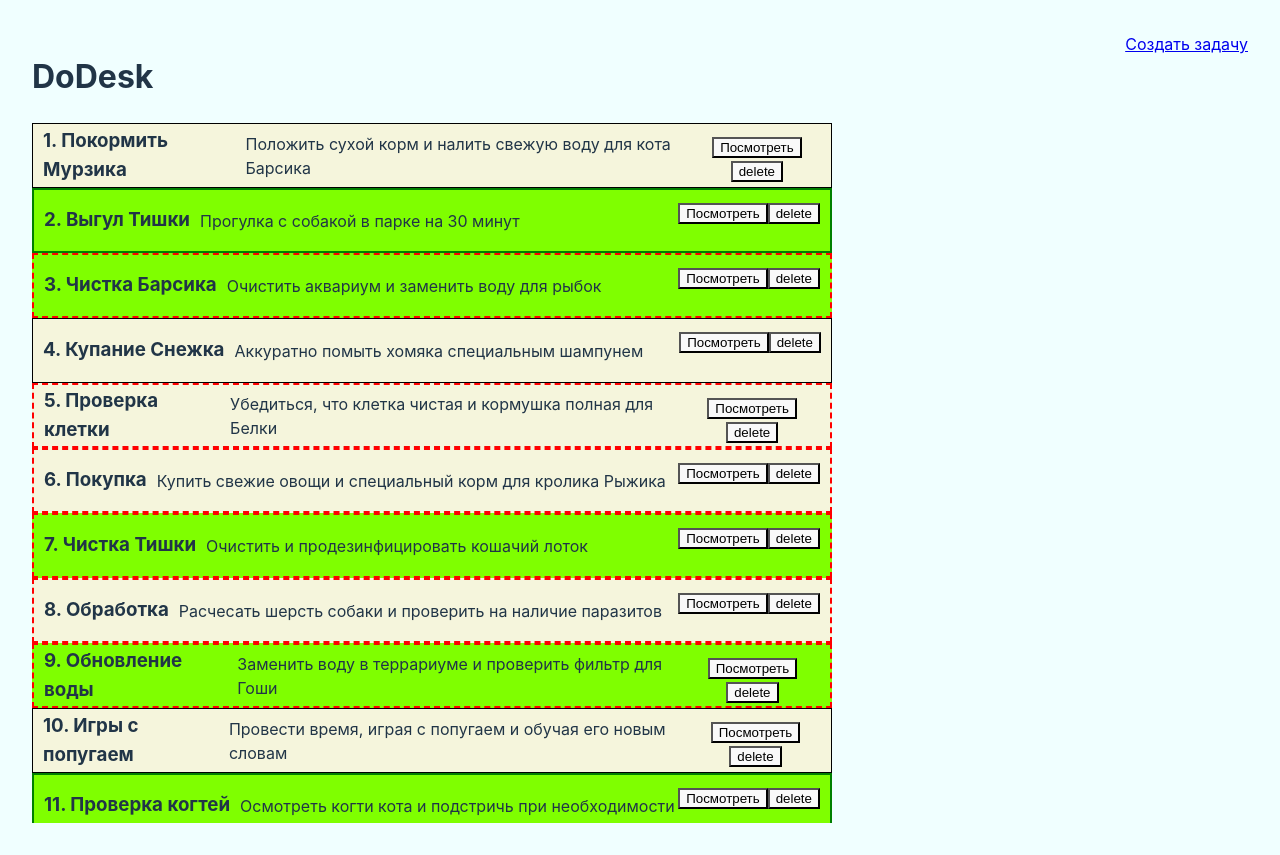
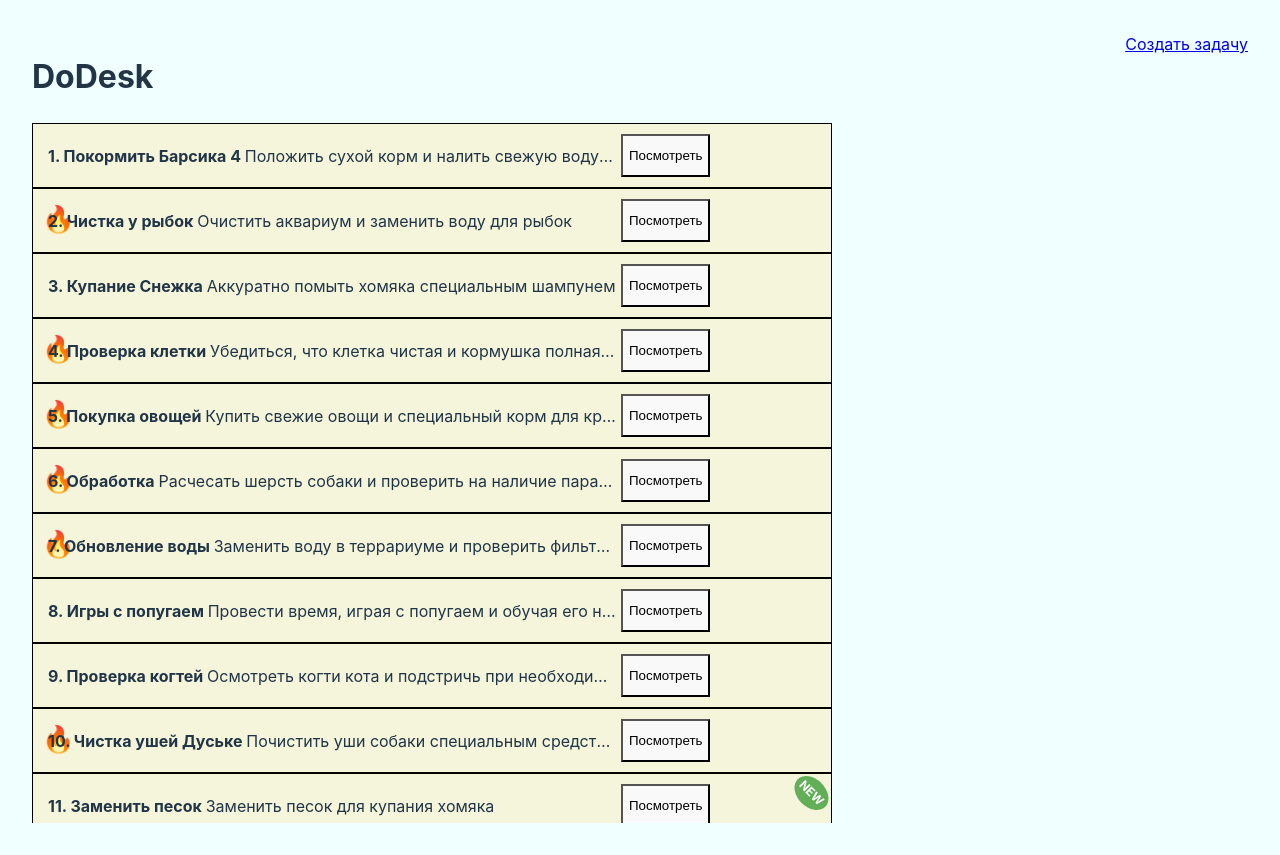
Before and after one commit to gudrum1983/DoDesk, a React (Vite) app: page / in a window 1280 px wide. Built offline with nearby package versions, Linux system fonts and the light colour scheme; data requests are answered from the project's data file.

Commit message:
feat: add show and update task
Добавлена функциональность просмотра и изменения задачи

```diff
--- a/src/app/App.tsx
+++ b/src/app/App.tsx
@@ -1,13 +1,15 @@
 import Home from "../pages/home/Home.tsx";
 import {Route, Routes} from "react-router-dom";
-import Task from "../routes/task.tsx";
+import CreateTask from "../pages/createTask/createTask.tsx";
+import EditTask from "../pages/editTask/editTask.tsx";
 
 function App() {
   return (
     <div>
       <Routes>
         <Route path="/" element=<Home/>/>
-        <Route path="/create" element=<Task/>/>
+        <Route path="/create" element=<CreateTask/>/>
+        <Route path="/:id" element=<EditTask/>/>
       </Routes>
     </div>
   )
--- a/src/entities/Task.ts
+++ b/src/entities/Task.ts
@@ -3,9 +3,13 @@ export interface Task {
     title: string;
     description: string;
     highPriority: boolean;
-    new: boolean;
+    newStatus: boolean;
 }
 
 export type CreateTask = Omit<Task, 'id' >;
 
+export type UpdateTask = Partial<CreateTask>;
+
+
+
 export type TasksResponse = Task[];
--- a/src/entities/db.json
+++ b/src/entities/db.json
@@ -1,214 +1,200 @@
 {
   "tasks": [
     {
-      "id": "38c2a72a-420b-4e8f-b38d-4016840106f0",
-      "title": "Покормить Мурзика",
+      "title": "Покормить Барсика 4",
       "description": "Положить сухой корм и налить свежую воду для кота Барсика",
+      "newStatus": false,
       "highPriority": false,
-      "new": false
+      "id": "38c2a72a-420b-4e8f-b38d-4016840106f0"
     },
     {
-      "id": "c20e7b43-75b3-4cfb-8660-22f3502b6135",
-      "title": "Выгул Тишки",
-      "description": "Прогулка с собакой в парке на 30 минут",
-      "highPriority": false,
-      "new": true
-    },
-    {
-      "id": "7e271645-ed92-4948-a588-760aeac56d0a",
-      "title": "Чистка Барсика",
+      "title": "Чистка у рыбок",
       "description": "Очистить аквариум и заменить воду для рыбок",
+      "newStatus": false,
       "highPriority": true,
-      "new": true
+      "id": "7e271645-ed92-4948-a588-760aeac56d0a"
     },
     {
       "id": "327e08af-2805-40b4-b0ce-e0fa7e60bdc4",
       "title": "Купание Снежка",
       "description": "Аккуратно помыть хомяка специальным шампунем",
       "highPriority": false,
-      "new": false
+      "newStatus": false
     },
     {
       "id": "85e63fb4-a4ed-4427-b93c-4682bc24b760",
       "title": "Проверка клетки",
       "description": "Убедиться, что клетка чистая и кормушка полная для Белки",
       "highPriority": true,
-      "new": false
+      "newStatus": false
     },
     {
-      "id": "3deb6102-d5dc-4983-8a69-1c542eca6673",
-      "title": "Покупка",
+      "title": "Покупка  овощей",
       "description": "Купить свежие овощи и специальный корм для кролика Рыжика",
+      "newStatus": false,
       "highPriority": true,
-      "new": false
-    },
-    {
-      "id": "a95d7e58-1460-4e31-b8a5-a7e12a9b5a5f",
-      "title": "Чистка Тишки",
-      "description": "Очистить и продезинфицировать кошачий лоток",
-      "highPriority": true,
-      "new": true
+      "id": "3deb6102-d5dc-4983-8a69-1c542eca6673"
     },
     {
       "id": "eb28826c-7438-4288-ac37-2aad984fec06",
       "title": "Обработка",
       "description": "Расчесать шерсть собаки и проверить на наличие паразитов",
       "highPriority": true,
-      "new": false
+      "newStatus": false
     },
     {
-      "id": "00b4a044-c6bb-4e0e-aa72-7fe7a8f68f47",
       "title": "Обновление воды",
       "description": "Заменить воду в террариуме и проверить фильтр для Гоши",
+      "newStatus": false,
       "highPriority": true,
-      "new": true
+      "id": "00b4a044-c6bb-4e0e-aa72-7fe7a8f68f47"
     },
     {
       "id": "c39db4c0-12a5-46ee-b1b2-23cb2c0ad2fc",
       "title": "Игры с попугаем",
       "description": "Провести время, играя с попугаем и обучая его новым словам",
       "highPriority": false,
-      "new": false
+      "newStatus": false
     },
     {
-      "id": "c06552c9-23e7-4389-87ce-45721477d66d",
+      "highPriority": false,
+      "description": "Осмотреть когти кота и подстричь при необходимости",
       "title": "Проверка когтей",
-      "description": "Осмотреть когти кота и подстричь при необходимости",
-      "highPriority": false,
-      "new": true
+      "newStatus": false,
+      "id": "c06552c9-23e7-4389-87ce-45721477d66d"
     },
     {
-      "id": "7101cdc7-515e-4ff4-8ef0-705ba527dc64",
-      "title": "Чистка ушей",
+      "title": "Чистка ушей Дуське",
       "description": "Почистить уши собаки специальным средством",
+      "newStatus": false,
       "highPriority": true,
-      "new": false
+      "id": "7101cdc7-515e-4ff4-8ef0-705ba527dc64"
     },
     {
       "id": "b0c9436a-d6e3-47aa-88ad-178bcea78483",
       "title": "Заменить песок",
       "description": "Заменить песок для купания хомяка",
       "highPriority": false,
-      "new": true
+      "newStatus": true
     },
     {
       "id": "ec8cf24c-3abe-4f20-8b18-29f58ec656ac",
       "title": "Смена подстилки",
       "description": "Заменить подстилку в клетке кролика",
       "highPriority": true,
-      "new": true
+      "newStatus": true
     },
     {
       "id": "d8bc8ec6-58ee-41f3-a0bd-2474df6f23d8",
       "title": "Подготовка корма",
       "description": "Приготовить свежие фрукты и зерновую смесь для попугая",
       "highPriority": false,
-      "new": false
+      "newStatus": false
     },
     {
-      "id": "6f63c5c5-5094-4be3-9a03-79c02488e0d5",
       "title": "Проверка клетки Белки",
       "description": "Убедиться, что клетка чистая и кормушка полная",
-      "highPriority": false,
-      "new": true
+      "newStatus": false,
+      "highPriority": true,
+      "id": "6f63c5c5-5094-4be3-9a03-79c02488e0d5"
     },
     {
       "id": "5b967968-8d67-4623-8a94-f00e7a0455af",
       "title": "Выгул Рекса",
       "description": "Прогулка с собакой в парке на 30 минут",
       "highPriority": false,
-      "new": false
+      "newStatus": false
     },
     {
       "id": "44504934-3c70-4dc7-a18b-40a885b3f27f",
       "title": "Чистка Рыжика",
       "description": "Очистить аквариум и заменить воду для рыбок",
       "highPriority": false,
-      "new": false
+      "newStatus": false
     },
     {
       "id": "faf0f6f7-9e1c-4294-a0b9-5022e6258a28",
       "title": "Купание Барсика",
       "description": "Аккуратно помыть хомяка специальным шампунем",
       "highPriority": false,
-      "new": false
+      "newStatus": false
     },
     {
       "id": "a25610a4-fd25-4c8f-8929-0e333dac9d94",
       "title": "Проверка клетки Гоши",
       "description": "Убедиться, что клетка чистая и кормушка полная",
       "highPriority": true,
-      "new": true
+      "newStatus": true
     },
     {
-      "id": "3be3dc49-3f21-46bd-9477-9a963794990d",
+      "highPriority": true,
+      "description": "Очистить и продезинфицировать террариум для Снежка",
       "title": "Чистка террариума",
-      "description": "Очистить и продезинфицировать террариум для Снежка",
-      "highPriority": true,
-      "new": true
+      "newStatus": false,
+      "id": "3be3dc49-3f21-46bd-9477-9a963794990d"
     },
     {
       "id": "e5d5b41d-1aea-4b72-893c-c659ce18989c",
       "title": "Игры с Кешей",
       "description": "Провести время, играя с попугаем и обучая его новым словам",
       "highPriority": true,
-      "new": false
+      "newStatus": false
     },
     {
       "id": "03ba4d04-313c-4877-93b5-40ce1a86b31a",
       "title": "Проверка ушей",
       "description": "Проверить и почистить уши кошки",
       "highPriority": true,
-      "new": true
+      "newStatus": true
     },
     {
       "id": "5d3f8740-38d1-4d7e-9285-6209361c5a40",
       "title": "Расчесать шерсть",
       "description": "Расчесать шерсть и проверить на наличие паразитов",
       "highPriority": false,
-      "new": true
+      "newStatus": true
     },
     {
-      "id": "001cb932-0321-4efb-8f24-60f3a1cb4b30",
+      "highPriority": false,
+      "description": "Обновить воду и проверить систему фильтрации",
       "title": "Обновить воду",
-      "description": "Обновить воду и проверить систему фильтрации",
-      "highPriority": false,
-      "new": true
+      "newStatus": false,
+      "id": "001cb932-0321-4efb-8f24-60f3a1cb4b30"
     },
     {
       "id": "992ef99e-c47b-4d15-b1c3-d8fbbe4a16f5",
       "title": "Проверка когтей Белки",
       "description": "Проверить когти и при необходимости подстричь",
       "highPriority": true,
-      "new": false
+      "newStatus": false
     },
     {
       "id": "3fc3d53f-f050-46fb-a3bb-0d7faa89e1a9",
       "title": "Кормление Снежка",
       "description": "Налить свежую воду и положить корм",
       "highPriority": false,
-      "new": true
+      "newStatus": true
     },
     {
       "id": "d5f60038-19b4-473a-bc8b-2106a0583005",
       "title": "Игры с Гошей",
       "description": "Поиграть с кошкой и предложить новые игрушки",
       "highPriority": false,
-      "new": true
+      "newStatus": true
     },
     {
       "id": "5b57a954-d124-42e7-bafd-3cb76a4b7576",
       "title": "Чистка клетки",
       "description": "Почистить клетку и заменить подстилку",
       "highPriority": true,
-      "new": true
+      "newStatus": true
     },
     {
       "id": "3b32df78-4a27-40e3-afcf-3857cfbdf3d8",
       "title": "Купание Барсика",
       "description": "Аккуратно помыть питомца",
       "highPriority": false,
-      "new": false
+      "newStatus": false
     }
   ]
 }
--- a/src/error-page.tsx
+++ b/src/error-page.tsx
@@ -9,7 +9,6 @@ export default function ErrorPage() {
       <h1>Oops!</h1>
       <p>Sorry, an unexpected error has occurred.</p>
       <p>
-        <i>{error.statusText || error.message}</i>
       </p>
     </div>
   );
--- a/src/routes/task.tsx
+++ b/src/pages/createTask/createTask.tsx
@@ -1,20 +1,29 @@
 import {useState} from "react";
-import {useAddTaskMutation} from "../shared/api/tasksApi.ts";
+import {useAddTaskMutation} from "../../shared/api/tasksApi.ts";
+import { useNavigate } from 'react-router-dom';
 
 
-export default function Task() {
 
+export default function CreateTask() {
+
+  const [newTaskDescription, setNewTaskDescription] = useState('')
   const [newTaskTitle, setNewTaskTitle] = useState('')
-  const [newTaskDescription, setNewTaskDescription] = useState('')
+  const [isChecked, setIsChecked] = useState(false);
   const [addTask, {}] = useAddTaskMutation();
+  const navigate = useNavigate();
 
+  // Функция для обработки изменения состояния чекбокса
+  const handleCheckboxChange = () => {
+    setIsChecked(!isChecked);}
 
   const handleAddTask = async () => {
     if (newTaskTitle && newTaskDescription) {
       try {
-        await addTask({title: newTaskTitle, description: newTaskDescription, new: true, highPriority: false}).unwrap();
+        await addTask({title: newTaskTitle, description: newTaskDescription, newStatus: true, highPriority: isChecked}).unwrap();
         setNewTaskTitle('');
         setNewTaskDescription('');
+        setIsChecked(false);
+        navigate('/');
       } catch (err) {
       }
       console.error('error');
@@ -26,7 +35,11 @@ export default function Task() {
     <div className="createTaskContainer">
 
       <a href={`/`}>Вернуться</a>
-
+      <div>
+        <input type="checkbox" id="priorityToggle" name="highPriority" checked={isChecked}
+               onChange={handleCheckboxChange}/>
+        <label htmlFor="priorityToggle">Важная задача</label>
+      </div>
 
       <input className="titleInput"
              placeholder="Введите заголовок"
--- /dev/null
+++ b/src/pages/editTask/editTask.tsx
@@ -0,0 +1,118 @@
+import { useEffect, useState } from "react";
+import { useDeleteTaskMutation, useGetTaskQuery, useUpdateTaskMutation } from "../../shared/api/tasksApi.ts";
+import { useNavigate, useParams } from "react-router-dom";
+
+export default function EditTask() {
+  const params = useParams();
+  const navigate = useNavigate();
+  const idCurrentItem = params.id;
+  const [newTaskDescription, setNewTaskDescription] = useState('');
+  const [newTaskTitle, setNewTaskTitle] = useState('');
+  const [isChecked, setIsChecked] = useState(false);
+  const [updateTask] = useUpdateTaskMutation();
+
+
+
+  useEffect(() => {
+    if (!idCurrentItem) {
+      navigate(`/`);
+    }
+  }, [idCurrentItem, navigate]);
+
+  const { data: task } = useGetTaskQuery(idCurrentItem!, {
+    refetchOnMountOrArgChange: true,
+  });
+
+
+
+  useEffect(() => {
+    if (task) {
+      const {highPriority, description, id, title, newStatus} = task
+
+      setIsChecked(highPriority);
+      setNewTaskTitle(title);
+      setNewTaskDescription(description);
+
+      if (newStatus) {
+        try{
+          updateTask({ id , highPriority, description, title, newStatus: false}).unwrap()
+        } catch(err) {
+          console.error("Failed to update task:", err);
+        }
+      }
+
+
+    }
+  }, [task]);
+
+  const [deleteTask] = useDeleteTaskMutation();
+  const [updTask] = useUpdateTaskMutation();
+
+  const handleCheckboxChange = () => {
+    setIsChecked(!isChecked);
+  };
+
+  const handleDeleteTask = async (id: string) => {
+    if (id) {
+      try {
+        await deleteTask(id).unwrap();
+        navigate('/');
+      } catch (err) {
+        console.error('error');
+      }
+    }
+  };
+
+  const handleUpdTask = async () => {
+    if (newTaskTitle && newTaskDescription && task) {
+      try {
+        await updTask({id: task.id,  title: newTaskTitle, description: newTaskDescription, newStatus: false, highPriority: isChecked }).unwrap();
+        setNewTaskTitle('');
+        setNewTaskDescription('');
+        setIsChecked(false);
+        navigate('/');
+      } catch (err) {
+        console.error('error');
+      }
+    }
+  };
+
+  return (
+    <div className="createTaskContainer">
+      <a href={`/`}>Вернуться</a>
+      {task && (
+        <div>
+          <button onClick={() => handleDeleteTask(task.id)}>delete</button>
+          <div>
+            <input
+              type="checkbox"
+              id="priorityToggle"
+              name="highPriority"
+              checked={isChecked}
+              onChange={handleCheckboxChange}
+            />
+            <label htmlFor="priorityToggle">Важная задача</label>
+          </div>
+          <input
+            className="titleInput"
+            placeholder="Введите заголовок"
+            name="Title"
+            type="text"
+            onChange={(e) => setNewTaskTitle(e.target.value)}
+            value={newTaskTitle}
+          />
+          <textarea
+            className="descriptionInput"
+            placeholder="Введите описание задачи"
+            name="Description"
+            rows={4}
+            cols={50}
+            onChange={(e) => setNewTaskDescription(e.target.value)}
+            value={newTaskDescription}
+          />
+        </div>
+      )}
+      <button onClick={handleUpdTask}>Изменить задачу</button>
+    </div>
+  );
+}
--- a/src/pages/home/Home.tsx
+++ b/src/pages/home/Home.tsx
@@ -1,41 +1,26 @@
 import {
   useGetTasksQuery,
-  useDeleteTaskMutation,
 } from "../../shared/api/tasksApi.ts";
 import './styles.scss'
 import { FixedSizeList as List } from 'react-window';
+import {useNavigate} from "react-router-dom";
 
 function Home() {
 
-
+  const navigate = useNavigate();
   const {data = [], isLoading: isFullLoading} = useGetTasksQuery('');
 
-  const [deleteTask, {}] = useDeleteTaskMutation();
-
-
-
-  const handleShowTask = async (id: string) => {
+  const handleShowTask = async (id: string | undefined) => {
     if (id) {
       try {
-        //await deleteTask(id).unwrap();
-        window.alert("тук-тук")
+        navigate(`/${id}`);
       } catch (err) {
+        console.error('Navigation error:', err);
       }
-      console.error('error');
+    } else {
+      console.error('Invalid task ID');
     }
-  }
-
-
-
-  const handleDeleteTask = async (id: string) => {
-    if (id) {
-      try {
-        await deleteTask(id).unwrap();
-      } catch (err) {
-      }
-      console.error('error');
-    }
-  }
+  };
 
   return (
     <div className="appContainer">
@@ -52,6 +37,7 @@ function Home() {
       <div className="box">
 
         <List
+          className={"taskList"}
           height={700}
           innerElementType="ol"
           itemData={data}
@@ -62,20 +48,17 @@ function Home() {
           {({index, style }) => {
             return (
               <li key={data[index].id} style={style}
-                  className={`taskCard ${data[index].new ? "new" : ""} ${data[index].highPriority ? "highPriority" : ""}`}>
+                  className={`taskCard ${data[index].newStatus ? "new" : ""} ${data[index].highPriority ? "highPriority" : ""}`}>
                 <div className="infoTask">
-                  <h3 className="text">{index + 1}. {data[index].title}</h3>
-                  <p className="text">{data[index].description}</p>
+                  <p className="text"><span className={'bold'}>{index + 1}. {data[index].title} </span>
+                  {data[index].description}</p>
                 </div>
                 <div className="buttonBox">
                   <button onClick={() => {
                     handleShowTask(data[index].id)
                   }}>Посмотреть
                   </button>
-                  <button onClick={() => {
-                    handleDeleteTask(data[index].id)
-                  }}>delete
-                  </button>
+
                 </div>
               </li>
             );
--- a/src/pages/home/styles.scss
+++ b/src/pages/home/styles.scss
@@ -34,22 +34,44 @@ body {
 }
 
 .infoTask {
-
+  padding: 0 5px;
   display: flex;
   flex-direction: row;
   text-align: left;
   align-items: center;
   gap: 10px;
+  overflow: hidden;
+  text-overflow: ellipsis;
+  white-space: nowrap;
+  position: relative;
+  z-index: 2;
 }
 
-.new{
-  background-color: chartreuse;
-  border: 2px solid green;
+.taskCard.new::after {
+  content: 'NEW';
+  position: absolute;
+  top: 5px;
+  right: 0;
+  background-color: rgba(0, 128, 0, 0.6);
+  color: white;
+  font-size: 12px;
+  font-weight: bold;
+  padding: 5px;
+  border-radius: 100%;
+  text-transform: uppercase;
+  transform: rotate(45deg);
+  z-index: 1;
 }
 
-.highPriority{
-  border: 2px dashed red;
+.taskCard.highPriority::before {
+  content: '🔥';
+  position: absolute;
+  top: 10px;
+  left: 9px;
+  font-size: 26px;
+  z-index: 1;
 }
+
 
 .header{
   display: flex;
@@ -60,6 +82,18 @@ body {
 .text{
   padding: 0;
   margin: 0;
+  overflow: hidden;
+  text-overflow: ellipsis;
+  white-space: nowrap;
+}
+
+.bold{
+  padding: 0;
+  margin: 0;
+  font-weight: bold;
+  /*  overflow: hidden;
+    text-overflow: ellipsis;
+    white-space: nowrap;*/
 }
 
 .taskList{
@@ -77,9 +111,9 @@ body {
   // display: flex;
   // flex-direction: column;
    //gap: 20px;
-   //list-style: none;
-  // padding: 0;
- //  margin: 0;
+   list-style: none;
+   padding: 0;
+   margin: 0;
   }
 }
 
@@ -136,8 +170,18 @@ body {
 }
 
 .box{
+
   display: flex;
   flex-direction: row;
   gap: 10px;
   position: relative;
 }
+
+.buttonBox{
+  width: 100%;
+  max-width: 200px;
+  display: flex;
+  flex-direction: row;
+  gap: 10px;
+  position: relative;
+}
--- a/src/shared/api/tasksApi.ts
+++ b/src/shared/api/tasksApi.ts
@@ -1,5 +1,5 @@
 import {createApi, fetchBaseQuery} from '@reduxjs/toolkit/query/react';
-import {CreateTask, Task, TasksResponse} from "../../entities/Task.ts";
+import {CreateTask, Task, TasksResponse, UpdateTask} from "../../entities/Task.ts";
 import {v4 as uuidv4} from 'uuid';
 
 export const tasksApi = createApi({
@@ -17,6 +17,9 @@ export const tasksApi = createApi({
           ]
           : [{type: 'Tasks', id: 'LIST'}],
     }),
+    getTask: builder.query<Task, string>({
+      query: (id) => `tasks/${id}`,
+    }),
     addTask: builder.mutation<Task, CreateTask>({
       query: (newTask) => {
         const id: string = uuidv4()
@@ -30,7 +33,7 @@ export const tasksApi = createApi({
       },
       invalidatesTags: [{type: 'Tasks', id: 'LIST'}]
     }),
-    updateTask: builder.mutation({
+    updateTask: builder.mutation<Task, { id: string } & UpdateTask>({
       query: ({id, ...updatedTask}) => ({
         url: `tasks/${id}`,
         method: 'PUT',
@@ -52,5 +55,6 @@ export const {
   useGetTasksQuery,
   useAddTaskMutation,
   useUpdateTaskMutation,
+  useGetTaskQuery,
   useDeleteTaskMutation,
 } = tasksApi;
```
Also changed, not shown: src/routes/root.tsx (deleted, +0 -43 lines), src/shared/utils/templateTesksBd.json (+30 -30 lines).
